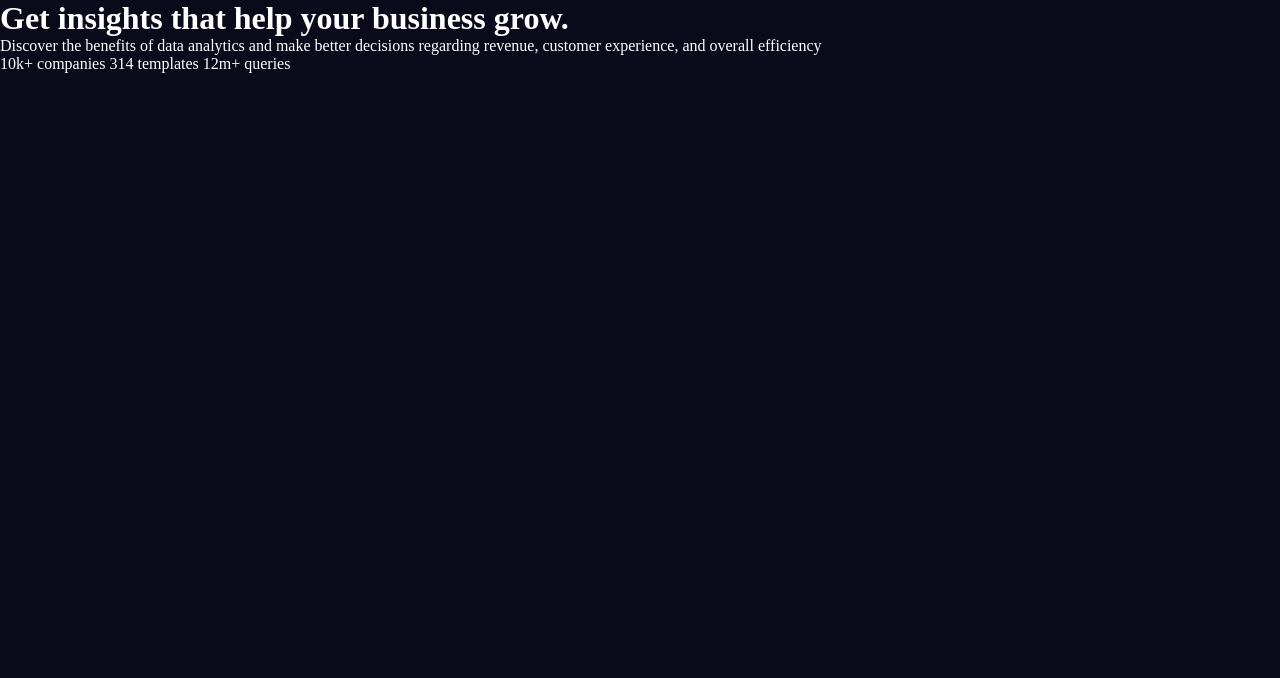
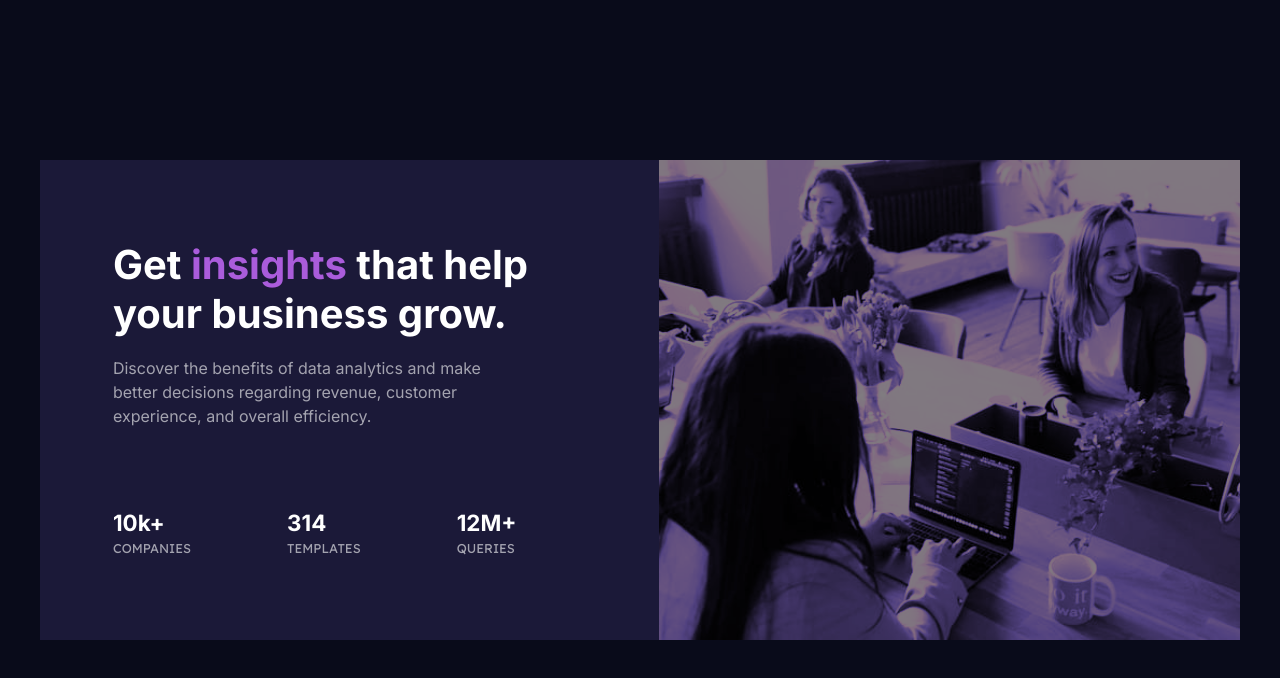
Before and after one commit to Jxnfernandx/stats-preview-card, a plain HTML site: page index.html in a window 1280 px wide. Drawn offline with Linux system fonts and the light colour scheme.

```diff
--- a/index.html
+++ b/index.html
@@ -7,25 +7,38 @@
   <link rel="icon" type="image/png" sizes="32x32" href="./images/favicon-32x32.png">
   <link rel="stylesheet" type="text/css" href="styles.css">
   <title>Frontend Mentor | Stats preview card component</title>
-
-  <!-- Feel free to remove these styles or customise in your own stylesheet 👍 -->
-  <style>
-    .attribution { font-size: 11px; text-align: center; }
-    .attribution a { color: hsl(228, 45%, 44%); }
-  </style>
 </head>
 <body>
   <main>
     <div class="container">
-      <h1>Get insights that help your business grow.</h1>
+      <img class="card-picture"
+           src="/images/image-header-desktop.jpg"
+           alt="image of people studing with a purple tint applied">
 
-      <p>Discover the benefits of data analytics and make better decisions regarding revenue, customer
-      experience, and overall efficiency
-      </p>
+      <div class="text-container">
+        <h1>Get <span>insights</span> that help <br> your business grow.</h1>
 
-      10k+ companies
-      314 templates
-      12m+ queries
+        <p>Discover the benefits of data analytics and make better decisions regarding revenue, customer
+        experience, and overall efficiency.
+        </p>
+
+        <div class="stats">
+          <div class="stat">
+            <span>10k+</span>
+            <p>companies</p>
+          </div>
+          <div class="stat">
+            <span>314</span>
+            <p>templates</p>
+          </div>
+          <div class="stat">
+            <span>12M+</span>
+            <p>queries</p>
+          </div>
+        </div>
+
+
+      </div>
     </div>
   </main>
 </body>
--- a/styles.css
+++ b/styles.css
@@ -7,7 +7,8 @@
 *::after {
     box-sizing: border-box;
     margin: 0;
-    color: var(--white);
+    color: var(--slightly-transparent-whiteS);
+    font-family: var(--font-one);
 }
 
 :root {
@@ -33,7 +34,62 @@
 
 body {
     background-color: var(--very-dark-blue);
+    display: flex;
+    align-items: center;
+    justify-content: center;
+    min-height: 100vh;
 }
-h1 {
+h1, span {
     color: var(--white);
+    font-size: 2.5rem;
 }
+h1 span {
+    color: var(--soft-violet);
+}
+.container {
+    display: flex;
+    flex-direction: row-reverse;
+    width: 75rem;
+    height: 30rem;
+    background-color: var(--dark-desaturated-blue);
+
+}
+.container img {
+    width: 50%;
+}
+.card-picture {
+    filter: grayscale(100%) sepia(100%) hue-rotate(214deg) saturate(3) brightness(.5);
+    background-color: var(--soft-violet);
+      }
+
+
+
+p {
+   line-height: 1.5rem;
+   font-weight: 400;
+   font-size: 1rem;
+   padding-right: 4rem;
+}
+.text-container {
+    display: flex;
+    flex-direction: column;
+    justify-content: space-between;
+    text-align: start;
+    padding: 5rem;
+}
+.stats {
+    display: flex;
+    gap: 2rem;
+    padding-top: 4rem;
+}
+.stats p {
+    text-transform: uppercase;
+    font-weight: 400;
+    font-size: .8rem;
+    font-family: var(--font-two);
+
+}
+.stats span {
+    font-weight: 700;
+    font-size: 1.4rem;
+}
```
